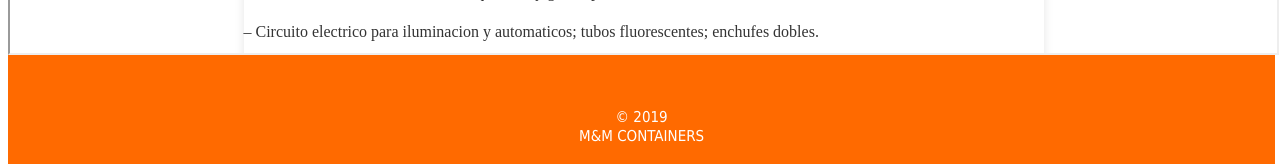
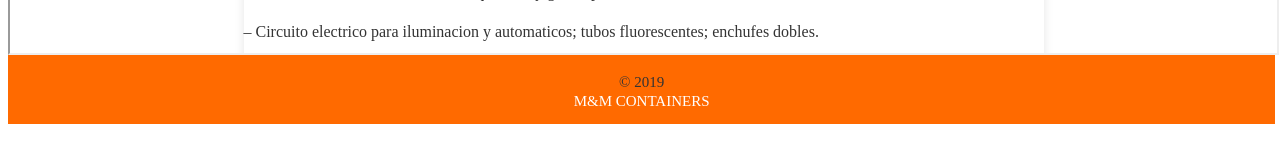
Before and after one commit to mihorma/Prueba, a plain HTML site: page index.html in a window 1280 px wide. Shown: the part 1547-1715 px from the top of the page. After the commit the page ends 1675 px from the top, so only its background shows below. Drawn offline with Linux system fonts and the light colour scheme; a web font is replaced by a local one.

Commit message:
Update estilo.css

```diff
--- a/estilo.css
+++ b/estilo.css
@@ -143,11 +143,10 @@ h1 {
 	background: #ff6a00;
 	color: white;
 	text-align: center;
-	padding: 20px;
-	margin-top: 30px;
 }
 	#main-footer p {
-		margin: 0;
+	font-family: Times New Roman;
+	color: #333;
 	}
 
 	#main-footer a {
```
